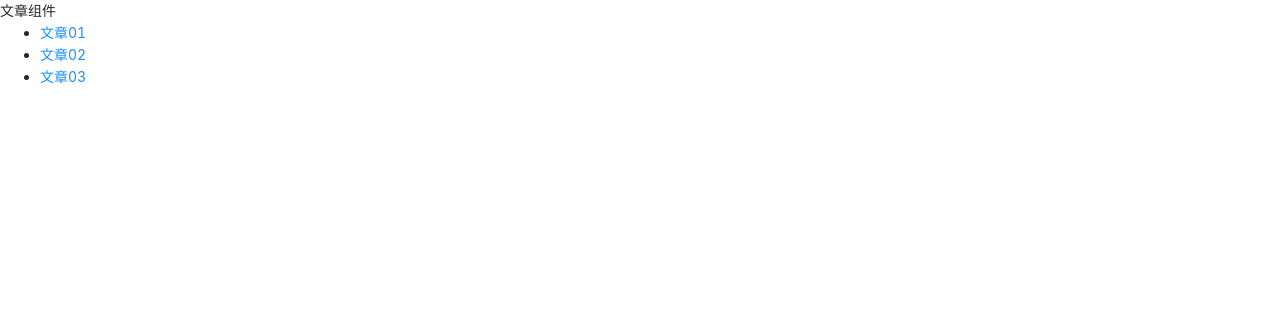
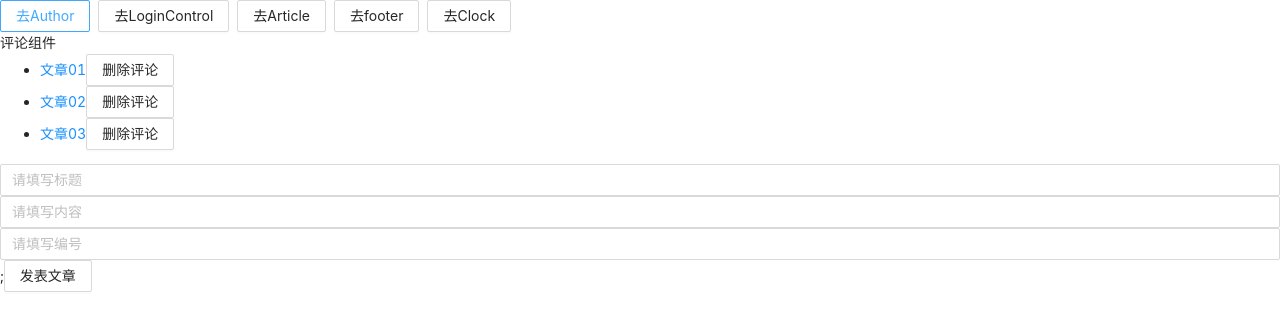
Before and after one commit to Kookoro/EurekaSeveN, a React app in the folder reactdemo/: page /Article in a window 1280 px wide. Shown: the top 330 px of the page. Built offline with nearby package versions, Linux system fonts and the light colour scheme.

Commit message:
comment component

```diff
--- a/reactdemo/src/Router.js
+++ b/reactdemo/src/Router.js
@@ -1,12 +1,5 @@
-import React, { Component } from "react";
-import {
-  Route,
-  Link,
-  Switch,
-  withRouter,
-  Redirect,
-  BrowserRouter,
-} from "react-router-dom";
+import React from "react";
+import { Route, BrowserRouter } from "react-router-dom";
 
 import LoginControl from "./components/LoginControl";
 import Article from "./components/Article";
@@ -19,7 +12,7 @@ const Router = (props) => {
   return (
     <BrowserRouter>
       {/* react路由 */}
-      <Route path="/" exact component={Homepage} />
+      <Route path="/" component={Homepage} />
       <Route path="/LoginControl" component={LoginControl} />
       <Route path="/Article" component={Article} />
       <Route path="/Footer" component={Footer} />
--- a/reactdemo/src/components/Article.js
+++ b/reactdemo/src/components/Article.js
@@ -1,20 +1,7 @@
 import React, { Component, useState } from "react";
 import { Link, useHistory } from "react-router-dom";
-import { Button } from "antd";
+import { Button, Input } from "antd";
 
-// class Article extends Component {
-//     constructor(props) {
-//         super(props);
-//     }
-
-//     render() {
-//         return (
-//             <div>
-//                 Article
-//                </div>
-//         )
-//     }
-// }
 const Article = () => {
   const [state, setstate] = useState({
     list: [
@@ -38,23 +25,81 @@ const Article = () => {
       },
     ],
   });
-
+  const [newArticle, setNewArticle] = useState({
+    aid: "",
+    title: "",
+    content: "",
+  });
+  const onInputChange = (e) => {
+    const inputValue = e.target.value,
+      inputName = e.target.name;
+    const data = Object.assign({}, newArticle, { [inputName]: inputValue });
+    setNewArticle(data);
+  };
+  const addArticle = () => {
+    let newList = state.list;
+    newList.push(newArticle);
+    setstate({
+      list: newList,
+    });
+  };
+  const deleteComment = (e) => {
+    let undeleteList = state.list;
+    const index = e.target.getAttribute("index");
+    undeleteList.splice(index, 1);
+    setstate({
+      list: undeleteList,
+    });
+  };
   return (
     <div>
-      文章组件
+      评论组件
       <ul>
         {state.list.map((value, key) => {
           return (
             <li key={key}>
               <Link
-                to={{ pathname: "/Article/Content/" + value.aid, state: value }}
+                to={{
+                  pathname: "/Article/Content/" + value.aid,
+                  state: value,
+                }}
               >
                 {value.title}
               </Link>
+              <Button
+                onClick={(e) => {
+                  deleteComment(e);
+                }}
+                index={key}
+              >
+                删除评论
+              </Button>
             </li>
           );
         })}
       </ul>
+      <Input
+        placeholder="请填写标题"
+        name="title"
+        onChange={(e) => {
+          onInputChange(e);
+        }}
+      ></Input>
+      <Input
+        placeholder="请填写内容"
+        name="content"
+        onChange={(e) => {
+          onInputChange(e);
+        }}
+      ></Input>
+      <Input
+        placeholder="请填写编号"
+        name="aid"
+        onChange={(e) => {
+          onInputChange(e);
+        }}
+      ></Input>
+      ;<Button onClick={addArticle}>发表文章</Button>
     </div>
   );
 };
--- a/reactdemo/src/components/Author.js
+++ b/reactdemo/src/components/Author.js
@@ -1,18 +1,9 @@
-
-import React, { Component } from 'react';
+import React, { Component } from "react";
 
 class Auther extends Component {
-    constructor(props) {
-        super(props);
-    }
-
-    render() {
-        return (
-            <div>
-                Auther
-               </div>
-        )
-    }
+  render() {
+    return <div>Auther</div>;
+  }
 }
 
 export default Auther;
--- a/reactdemo/src/components/Clock.js
+++ b/reactdemo/src/components/Clock.js
@@ -1,4 +1,4 @@
-import React, { Component } from "react";
+import React from "react";
 import axios from "axios";
 class Clock extends React.Component {
   constructor(props) {
--- a/reactdemo/src/components/Content.js
+++ b/reactdemo/src/components/Content.js
@@ -1,12 +1,8 @@
-import React, { Component, useState } from "react";
+import React from "react";
 import { Button } from "antd";
 import { useHistory } from "react-router-dom";
 
 const Content = (props) => {
-  const [state, setstate] = useState({
-    list: props.location.state,
-  });
-
   let history = useHistory();
   function handleClick() {
     history.push("");
--- a/reactdemo/src/components/Footer.js
+++ b/reactdemo/src/components/Footer.js
@@ -1,4 +1,4 @@
-import React, { Component, useState, useCallback, useMemo } from "react";
+import React, { useState } from "react";
 import { Input } from "antd";
 const Footer = () => {
   const [state, setstate] = useState({
--- a/reactdemo/src/components/Homepage.js
+++ b/reactdemo/src/components/Homepage.js
@@ -10,9 +10,6 @@ const HomePage = () => {
   return (
     <div>
       <Space>
-        <Link to="/footer">
-          <Button>去footer</Button>
-        </Link>
         <Link to="/Author">
           <Button>去Author</Button>
         </Link>
```
